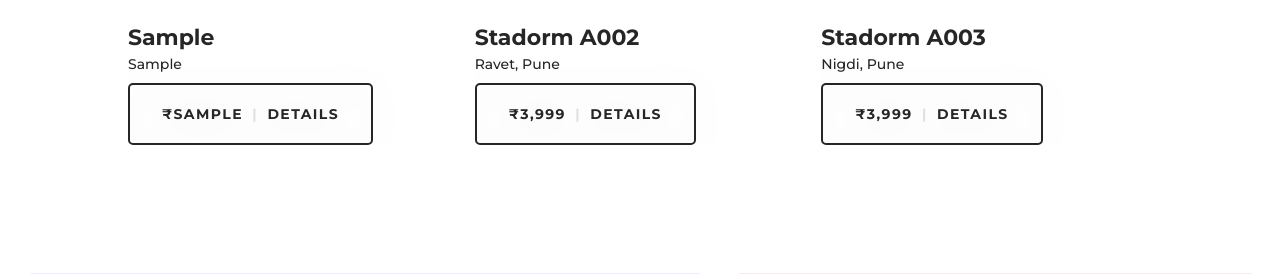
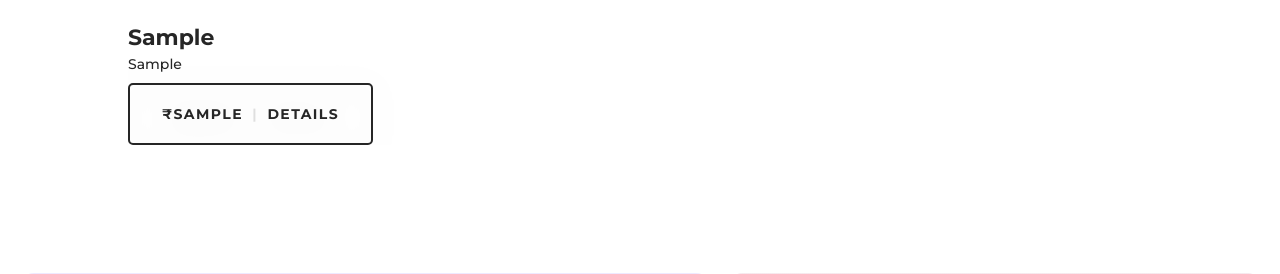
Before and after one commit to sahxp/Room-Booking-System, a Django app: template Project/app/templates/index.html in a window 1280 px wide. Shown: the part 1341-1615 px from the top of the page. Run offline with Django 3.2, Linux system fonts and the light colour scheme; the template is opened without the code that fills it: most values are stand-ins (such as "Sample title", 1, 10 or a date in 2020); some web fonts are replaced.

Commit message:
Added product card

```diff
--- a/Project/app/templates/index.html
+++ b/Project/app/templates/index.html
@@ -313,50 +313,14 @@
                                     <p class="homepage-products-card__desc">{{i.6}}</p>
                                 </div>
                                 <div data-product-variant-id="38122287202478" data-product-add-to-cart
-                                    class="homepage-products-card__button button button--invert">₹{{i.0.4}} <span>|</span>
+                                    class="homepage-products-card__button button button--invert">₹{{i.4}} <span>|</span>
                                     DETAILS</div>
                             </a>
                         {% endfor %}
+                        <!--
                            <a href="/details/{{userId}}/{{username}}/1" class="homepage-products-card">
                                 <div class="homepage-products-card__image">
-                                    <!--<img class="lazyload"
-            loading="lazy"
-            src="//cdn.shopify.com/s/files/1/0535/7273/1054/products/CD-3_720x.gif?v=1623320068"
-            data-src=""
-            data-widths="[540, 720, 900, 1080, 1296, 1512, 1728, 1944, 2048]"
-            data-aspectratio="2"
-            data-sizes="auto"
-            alt="">-->
-                                    <picture>
-                                        <source
-                                            data-srcset="/static/media/room2.jpeg 1x, /static/media/room2.jpeg 2x"
-                                            media="(min-width: 768px)">
-                                        <source
-                                            data-srcset="/static/media/room2.jpeg 1x, /static/media/room2.jpeg 2x">
-                                        <img class="lazyload" loading="lazy" aria-hidden="true"
-                                            data-src="/static/media/room2.jpeg"
-                                            alt="Stadorm A002">
-                                    </picture>
-                                </div>
-                                <div class="homepage-products-card__body">
-                                    <h2 class="homepage-products-card__title">Stadorm A002</h2>
-                                    <p class="homepage-products-card__desc">Ravet, Pune</p>
-                                </div>
-                                <div data-product-variant-id="38122290380974" data-product-add-to-cart
-                                    class="homepage-products-card__button button button--invert">₹3,999 <span>|</span>
-                                    DETAILS</div>
-                            </a>
 
-                            <a href="/details/{{userId}}/{{username}}/1" class="homepage-products-card">
-                                <div class="homepage-products-card__image">
-                                    <!--<img class="lazyload"
-            loading="lazy"
-            src="//cdn.shopify.com/s/files/1/0535/7273/1054/products/RP---3_720x.gif?v=1623320315"
-            data-src=""
-            data-widths="[540, 720, 900, 1080, 1296, 1512, 1728, 1944, 2048]"
-            data-aspectratio="2"
-            data-sizes="auto"
-            alt="">-->
                                     <picture>
                                         <source
                                             data-srcset="/static/media/room3.jpg 1x, /static/media/room3.jpg 2x"
@@ -377,45 +341,41 @@
                                     DETAILS</div>
                             </a>
 
+
+
+                        -->
                         </div>
                     </div>
                     <div class="glide homepage-products-slider" id="homepage-products-slider">
                         <div class="glide__track" data-glide-el="track">
                             <div class="glide__slides homepage-products-slider__slides">
-
-                                <a href="/details/{{userId}}/{{username}}/1" class="homepage-products-card">
+                            {% for i in a %}
+                                <a href="/details/{{userId}}/{{username}}/{{i.0}}" class="homepage-products-card">
                                     <div class="homepage-products-card__image">
 
                                         <picture>
                                             <source
-                                                data-srcset="/static/media/room1.jpg 1x, /static/media/room1.jpg 2x"
+                                                data-srcset="{{i.8}} 1x, {{i.8}} 2x"
                                                 media="(min-width: 768px)">
                                             <source
-                                                data-srcset="/static/media/room1.jpg 1x, /static/media/room1.jpg 2x">
+                                                data-srcset="{{i.8}} 1x, {{i.8}} 2x">
                                             <img class="lazyload" loading="lazy" aria-hidden="true"
-                                                data-src="/static/media/room1.jpg"
-                                                alt="Stadorm A001">
+                                                data-src="{{i.8}}"
+                                                alt="{{i.1}}">
                                         </picture>
                                     </div>
                                     <div class="homepage-products-card__body">
-                                        <h2 class="homepage-products-card__title">Stadorm A001</h2>
-                                        <p class="homepage-products-card__desc">Akurdi, Pune</p>
+                                        <h2 class="homepage-products-card__title">{{i.1}}</h2>
+                                        <p class="homepage-products-card__desc">{{i.6}}</p>
                                     </div>
                                     <div data-product-variant-id="38122287202478" data-product-add-to-cart
-                                        class="homepage-products-card__button button button--invert">₹3,999
+                                        class="homepage-products-card__button button button--invert">₹{{i.4}}
                                         <span>|</span> DETAILS</div>
                                 </a>
-
+                            {% endfor %}
+                            <!--
                                 <a href="/details/{{userId}}/{{username}}/1" class="homepage-products-card">
                                     <div class="homepage-products-card__image">
-                                        <!--<img class="lazyload"
-            loading="lazy"
-            src="//cdn.shopify.com/s/files/1/0535/7273/1054/products/CD-3_720x.gif?v=1623320068"
-            data-src=""
-            data-widths="[540, 720, 900, 1080, 1296, 1512, 1728, 1944, 2048]"
-            data-aspectratio="2"
-            data-sizes="auto"
-            alt="">-->
                                         <picture>
                                             <source
                                                 data-srcset="/static/media/room2.jpeg 2x"
@@ -438,14 +398,6 @@
 
                                 <a href="/products/relieve-pain" class="homepage-products-card">
                                     <div class="homepage-products-card__image">
-                                        <!--<img class="lazyload"
-            loading="lazy"
-            src="//cdn.shopify.com/s/files/1/0535/7273/1054/products/RP---3_720x.gif?v=1623320315"
-            data-src=""
-            data-widths="[540, 720, 900, 1080, 1296, 1512, 1728, 1944, 2048]"
-            data-aspectratio="2"
-            data-sizes="auto"
-            alt="">-->
                                         <picture>
                                             <source
                                                 data-srcset="/static/media/room3.jpg 2x"
@@ -465,7 +417,7 @@
                                         class="homepage-products-card__button button button--invert">₹3,999
                                         <span>|</span> DETAILS</div>
                                 </a>
-
+                            -->
                             </div>
                         </div>
                     </div>
```
